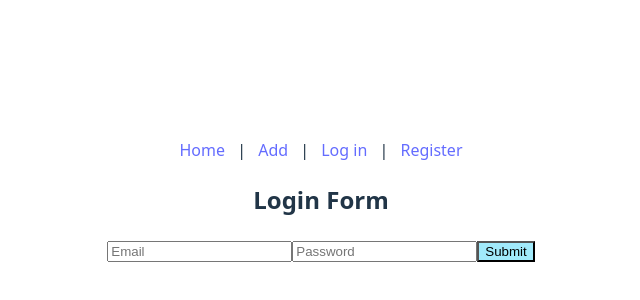
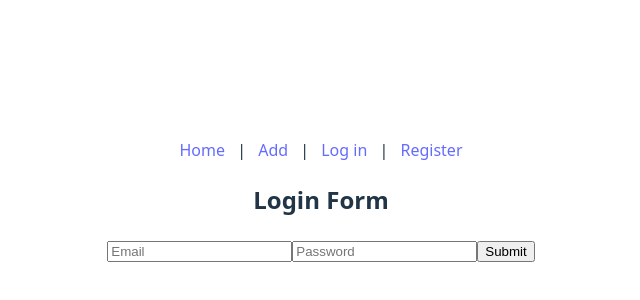
Before and after one commit to ShirinAjou/frontend-react, a React (Vite) app: page /frontend-react/login in a window 1280 px wide. Shown: the part 200-500 px from the top of the page, without its empty margins (319-959 px from the left). Built offline with nearby package versions, Linux system fonts and the light colour scheme.

Commit message:
working on errors

```diff
--- a/src/components/Login.jsx
+++ b/src/components/Login.jsx
@@ -48,7 +48,7 @@ function Login({ setToken }) {
         />
         {errors.password && <span style={{ color: "red" }}>*Password* is mandatory</span>}
 
-        <input type="submit" style={{ backgroundColor: "#a1eafb" }} />
+        <input type="submit"/>
       </form>
     </>
   );
--- a/src/components/Register.jsx
+++ b/src/components/Register.jsx
@@ -56,7 +56,7 @@ function Register() {
                 />
                 {errors.password && <span style={{ color: "red" }}>*Password* is mandatory</span>}
 
-                <input type="submit" style={{ backgroundColor: "#a1eafb" }} />
+                <input type="submit"/>
             </form>
         </>
     );
--- a/src/components/Update.jsx
+++ b/src/components/Update.jsx
@@ -11,7 +11,7 @@ function Edit() {
   const navigate = useNavigate();
 
   useEffect(() => {
-    fetch(`${FETCH_URL}/${id}`, {
+    fetch(`${FETCH_URL}update/${id}`, {
       method: "GET",
       headers: { "Content-Type": "application/json" },
     })
```
